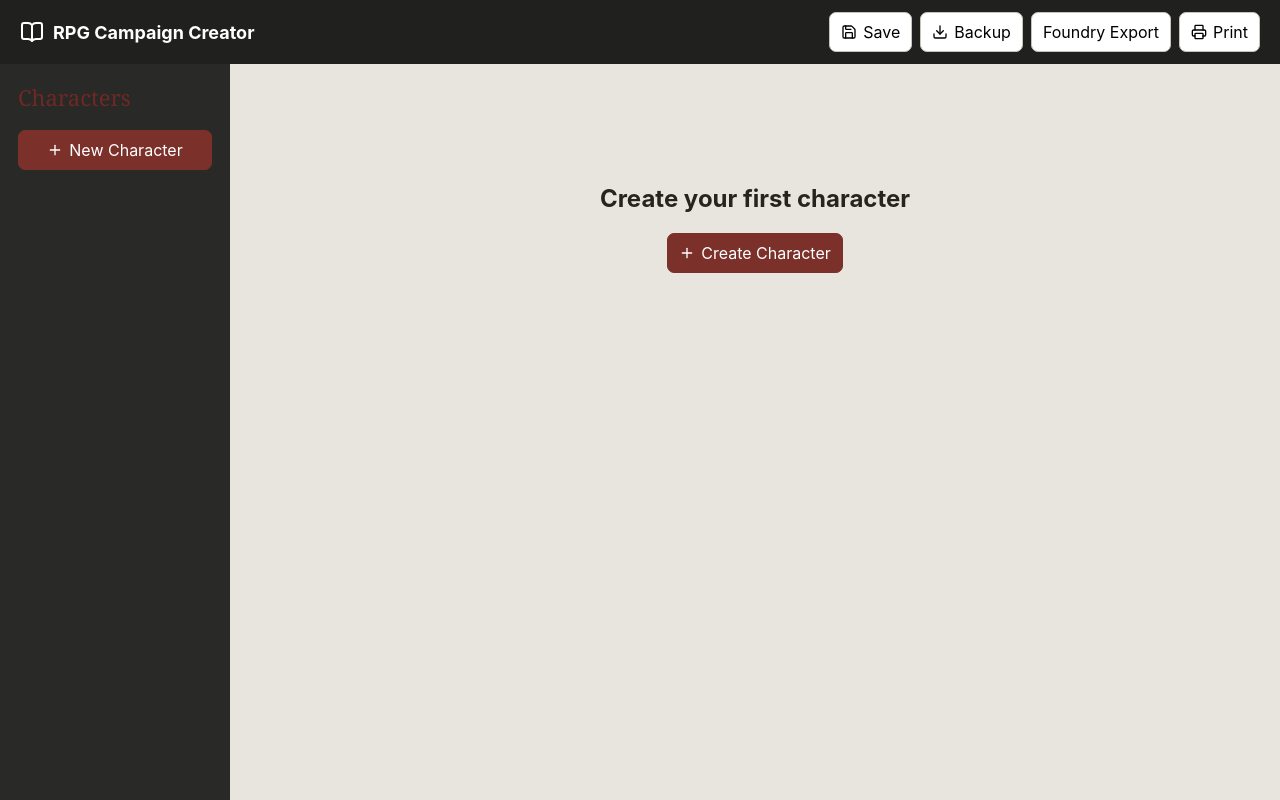
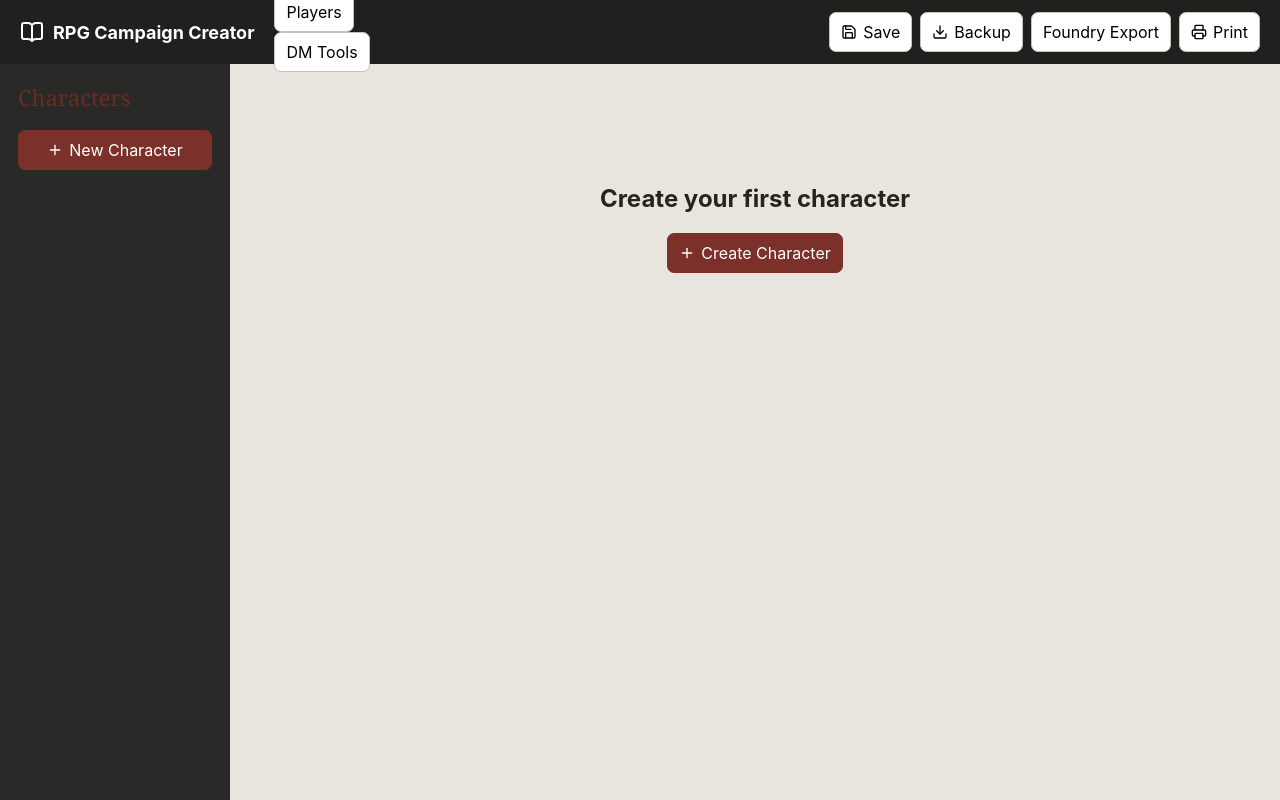
Before and after one commit to siller94-art/RPG-Book-Builder, a React (Vite) app: page / in a window 1280 px wide. Built offline with nearby package versions, Linux system fonts and the light colour scheme.

Commit message:
Add Player and DM workspace navigation

```diff
--- a/src/main.tsx
+++ b/src/main.tsx
@@ -1,9 +1,9 @@
-import React,{useEffect,useMemo,useState}from"react";import{createRoot}from"react-dom/client";import{BookOpen,Download,Plus,Printer,Save,Trash2,Upload}from"lucide-react";import"./styles.css";import type{AbilityScores,CampaignProject,Character,ProficiencyLevel}from"./models";import{downloadProject,loadProject,saveProject}from"./storage";import{downloadFoundryPackage}from"./foundryExport";
+import React,{useEffect,useMemo,useState}from"react";import{createRoot}from"react-dom/client";import{BookOpen,Download,Plus,Printer,Save,Trash2,Upload}from"lucide-react";import"./styles.css";import type{AbilityScores,CampaignProject,Character,ProficiencyLevel}from"./models";import{downloadProject,loadProject,saveProject}from"./storage";import{downloadFoundryPackage}from"./foundryExport";import{DMWorkspace}from"./DMWorkspace";
 const abs:(keyof AbilityScores)[]=["str","dex","con","int","wis","cha"];const skillAbility:Record<string,keyof AbilityScores>={Acrobatics:"dex","Animal Handling":"wis",Arcana:"int",Athletics:"str",Deception:"cha",History:"int",Insight:"wis",Intimidation:"cha",Investigation:"int",Medicine:"wis",Nature:"int",Perception:"wis",Performance:"cha",Persuasion:"cha",Religion:"int","Sleight of Hand":"dex",Stealth:"dex",Survival:"wis"};const skills=Object.keys(skillAbility);const mod=(n:number)=>Math.floor((n-10)/2);const signed=(n:number)=>(n>=0?"+":"")+n;
 const fresh=():Character=>{const now=new Date().toISOString();return{id:crypto.randomUUID(),kind:"character",name:"New Hero",source:"custom",description:"",createdAt:now,updatedAt:now,level:1,className:"",speciesName:"",backgroundName:"",abilities:{str:10,dex:10,con:10,int:10,wis:10,cha:10},maxHp:10,currentHp:10,tempHp:0,armorClass:10,proficiencyBonus:2,speed:30,initiativeBonus:0,hitDice:"1d8",inspiration:false,savingThrows:{},skills:{},attacks:[],inventory:[],features:[],spells:[],currency:{cp:0,sp:0,ep:0,gp:0,pp:0},languages:"",senses:"",conditions:"",notes:"",customFields:{}}};
 const normalize=(c:Character):Character=>({...fresh(),...c,abilities:{...fresh().abilities,...c.abilities},currency:{...fresh().currency,...c.currency},savingThrows:c.savingThrows||{},skills:c.skills||{},attacks:c.attacks||[],inventory:c.inventory||[],features:c.features||[],spells:c.spells||[],customFields:c.customFields||{}});
-function App(){const[project,setProject]=useState<CampaignProject>(loadProject);const[selected,setSelected]=useState("");const chars=useMemo(()=>project.entries.filter((e):e is Character=>e.kind==="character"),[project]);const raw=chars.find(c=>c.id===selected)||chars[0];const char=raw?normalize(raw):undefined;useEffect(()=>{if(!selected&&chars[0])setSelected(chars[0].id)},[chars,selected]);const commit=(p:CampaignProject)=>{setProject(p);saveProject(p)};const add=()=>{const c=fresh();commit({...project,entries:[...project.entries,c]});setSelected(c.id)};const patch=(p:Partial<Character>)=>{if(!char)return;commit({...project,entries:project.entries.map(e=>e.id===char.id?{...char,...p,updatedAt:new Date().toISOString()}:e)})};const remove=()=>{if(char){commit({...project,entries:project.entries.filter(e=>e.id!==char.id)});setSelected("")}};const portrait=(f?:File)=>{if(!f)return;const r=new FileReader();r.onload=()=>patch({image:{id:crypto.randomUUID(),name:f.name,dataUrl:String(r.result),alt:char?.name}});r.readAsDataURL(f)};const prof=(ability:keyof AbilityScores,p:ProficiencyLevel)=>mod(char!.abilities[ability])+char!.proficiencyBonus*p;
-return <div className="shell"><header><b><BookOpen/> RPG Campaign Creator</b><nav><button onClick={()=>saveProject(project)}><Save/>Save</button><button onClick={()=>downloadProject(project)}><Download/>Backup</button><button onClick={()=>downloadFoundryPackage(project)}>Foundry Export</button><button onClick={()=>window.print()}><Printer/>Print</button></nav></header><aside><h2>Characters</h2><button className="wide primary" onClick={add}><Plus/>New Character</button>{chars.map(c=><button className={"char "+(c.id===char?.id?"active":"")} onClick={()=>setSelected(c.id)} key={c.id}><strong>{c.name}</strong><small>Level {c.level} {c.className||"Adventurer"}</small></button>)}</aside><main>{!char?<section className="empty"><h1>Create your first character</h1><button className="primary" onClick={add}><Plus/>Create Character</button></section>:<div className="sheet">
+function App(){const[project,setProject]=useState<CampaignProject>(loadProject);const[workspace,setWorkspace]=useState<"player"|"dm">("player");const[selected,setSelected]=useState("");const chars=useMemo(()=>project.entries.filter((e):e is Character=>e.kind==="character"),[project]);const raw=chars.find(c=>c.id===selected)||chars[0];const char=raw?normalize(raw):undefined;useEffect(()=>{if(!selected&&chars[0])setSelected(chars[0].id)},[chars,selected]);const commit=(p:CampaignProject)=>{setProject(p);saveProject(p)};const add=()=>{const c=fresh();commit({...project,entries:[...project.entries,c]});setSelected(c.id)};const patch=(p:Partial<Character>)=>{if(!char)return;commit({...project,entries:project.entries.map(e=>e.id===char.id?{...char,...p,updatedAt:new Date().toISOString()}:e)})};const remove=()=>{if(char){commit({...project,entries:project.entries.filter(e=>e.id!==char.id)});setSelected("")}};const portrait=(f?:File)=>{if(!f)return;const r=new FileReader();r.onload=()=>patch({image:{id:crypto.randomUUID(),name:f.name,dataUrl:String(r.result),alt:char?.name}});r.readAsDataURL(f)};const prof=(ability:keyof AbilityScores,p:ProficiencyLevel)=>mod(char!.abilities[ability])+char!.proficiencyBonus*p;
+return <div className="shell"><header><b><BookOpen/> RPG Campaign Creator</b><div className="workspaceTabs"><button className={workspace==="player"?"active":""} onClick={()=>setWorkspace("player")}>Players</button><button className={workspace==="dm"?"active":""} onClick={()=>setWorkspace("dm")}>DM Tools</button></div><nav><button onClick={()=>saveProject(project)}><Save/>Save</button><button onClick={()=>downloadProject(project)}><Download/>Backup</button><button onClick={()=>downloadFoundryPackage(project)}>Foundry Export</button><button onClick={()=>window.print()}><Printer/>Print</button></nav></header>{workspace==="dm"?<DMWorkspace project={project} commit={commit}/>:<><aside><h2>Characters</h2><button className="wide primary" onClick={add}><Plus/>New Character</button>{chars.map(c=><button className={"char "+(c.id===char?.id?"active":"")} onClick={()=>setSelected(c.id)} key={c.id}><strong>{c.name}</strong><small>Level {c.level} {c.className||"Adventurer"}</small></button>)}</aside><main>{!char?<section className="empty"><h1>Create your first character</h1><button className="primary" onClick={add}><Plus/>Create Character</button></section>:<div className="sheet">
 <section className="identity"><label className="portrait">{char.image?<img src={char.image.dataUrl}/>:<><Upload/><span>Add portrait</span></>}<input type="file" accept="image/*" onChange={e=>portrait(e.target.files?.[0])}/></label><div className="identityFields"><input className="name" value={char.name} onChange={e=>patch({name:e.target.value})}/><div className="grid4"><Field label="Class" value={char.className} onChange={v=>patch({className:v})}/><Field label="Level" type="number" value={char.level} onChange={v=>{const n=Math.max(1,Math.min(20,+v||1));patch({level:n,proficiencyBonus:2+Math.floor((n-1)/4)})}}/><Field label="Species" value={char.speciesName} onChange={v=>patch({speciesName:v})}/><Field label="Background" value={char.backgroundName} onChange={v=>patch({backgroundName:v})}/></div></div></section>
 <section className="scores">{abs.map(a=><label className="score" key={a}><b>{a.toUpperCase()}</b><span>{signed(mod(char.abilities[a]))}</span><input type="number" min="1" max="30" value={char.abilities[a]} onChange={e=>patch({abilities:{...char.abilities,[a]:+e.target.value}})}/></label>)}</section>
 <section className="grid6"><Field label="Current HP" type="number" value={char.currentHp} onChange={v=>patch({currentHp:+v||0})}/><Field label="Max HP" type="number" value={char.maxHp} onChange={v=>patch({maxHp:+v||0})}/><Field label="Temp HP" type="number" value={char.tempHp} onChange={v=>patch({tempHp:+v||0})}/><Field label="AC" type="number" value={char.armorClass} onChange={v=>patch({armorClass:+v||0})}/><Field label="Initiative" value={signed(mod(char.abilities.dex)+char.initiativeBonus)} disabled/><Field label="Speed" type="number" value={char.speed} onChange={v=>patch({speed:+v||0})}/></section>
@@ -13,7 +13,7 @@ return <div className="shell"><header><b><BookOpen/> RPG Campaign Creator</b><na
 <section><div className="row"><h2>Features & Traits</h2><button onClick={()=>patch({features:[...char.features,{name:"New Feature",description:""}]})}><Plus/>Add</button></div>{char.features.map((x,i)=><EditRow key={i} values={[x.name,x.description]} placeholders={["Feature","Description"]} onChange={(j,v)=>{const a=[...char.features];a[i]={...a[i],[j?"description":"name"]:v};patch({features:a})}} onDelete={()=>patch({features:char.features.filter((_,n)=>n!==i)})}/>)}</section>
 <section><div className="row"><h2>Spells</h2><button onClick={()=>patch({spells:[...char.spells,{name:"New Spell",level:0,prepared:false,notes:""}]})}><Plus/>Add</button></div>{char.spells.map((x,i)=><EditRow key={i} values={[x.name,String(x.level),x.prepared?"Prepared":"Not prepared",x.notes]} placeholders={["Spell","Level","Prepared","Notes"]} onChange={(j,v)=>{const a=[...char.spells];a[i]=j===1?{...a[i],level:+v||0}:j===2?{...a[i],prepared:v.toLowerCase().startsWith("p")}:{...a[i],[j===0?"name":"notes"]:v};patch({spells:a})}} onDelete={()=>patch({spells:char.spells.filter((_,n)=>n!==i)})}/>)}</section>
 <section><h2>Currency</h2><div className="grid5">{(["cp","sp","ep","gp","pp"] as const).map(k=><Field key={k} label={k} type="number" value={char.currency[k]} onChange={v=>patch({currency:{...char.currency,[k]:+v||0}})}/>)}</div></section>
-<section className="grid3"><Field label="Hit Dice" value={char.hitDice} onChange={v=>patch({hitDice:v})}/><Field label="Languages" value={char.languages} onChange={v=>patch({languages:v})}/><Field label="Senses" value={char.senses} onChange={v=>patch({senses:v})}/></section><section><h2>Conditions</h2><input className="full" value={char.conditions} onChange={e=>patch({conditions:e.target.value})} placeholder="Poisoned, frightened, exhausted..."/></section><section><h2>Character Details</h2><textarea value={char.description} onChange={e=>patch({description:e.target.value})}/></section><section><h2>Notes</h2><textarea value={char.notes} onChange={e=>patch({notes:e.target.value})}/></section><button className="danger" onClick={remove}><Trash2/>Delete Character</button></div>}</main></div>}
+<section className="grid3"><Field label="Hit Dice" value={char.hitDice} onChange={v=>patch({hitDice:v})}/><Field label="Languages" value={char.languages} onChange={v=>patch({languages:v})}/><Field label="Senses" value={char.senses} onChange={v=>patch({senses:v})}/></section><section><h2>Conditions</h2><input className="full" value={char.conditions} onChange={e=>patch({conditions:e.target.value})} placeholder="Poisoned, frightened, exhausted..."/></section><section><h2>Character Details</h2><textarea value={char.description} onChange={e=>patch({description:e.target.value})}/></section><section><h2>Notes</h2><textarea value={char.notes} onChange={e=>patch({notes:e.target.value})}/></section><button className="danger" onClick={remove}><Trash2/>Delete Character</button></div>}</main></>}</div>}
 function Field({label,value,onChange,type="text",disabled=false}:{label:string,value:string|number,onChange?:(v:string)=>void,type?:string,disabled?:boolean}){return <label className="field"><span>{label}</span><input disabled={disabled} type={type} value={value} onChange={e=>onChange?.(e.target.value)}/></label>}
 function ProfRow({name,value,total,onChange}:{name:string,value:ProficiencyLevel,total:number,onChange:(v:ProficiencyLevel)=>void}){return <div className="prof"><button title="Click: none / proficient / expertise" onClick={()=>onChange(((value+1)%3) as ProficiencyLevel)}>{value===0?"○":value===1?"●":"◆"}</button><b>{signed(total)}</b><span>{name}</span></div>}
 function EditRow({values,placeholders,onChange,onDelete}:{values:string[],placeholders:string[],onChange:(i:number,v:string)=>void,onDelete:()=>void}){return <div className="editrow">{values.map((v,i)=><input key={i} value={v} placeholder={placeholders[i]} onChange={e=>onChange(i,e.target.value)}/>) }<button onClick={onDelete}><Trash2/></button></div>}
```
